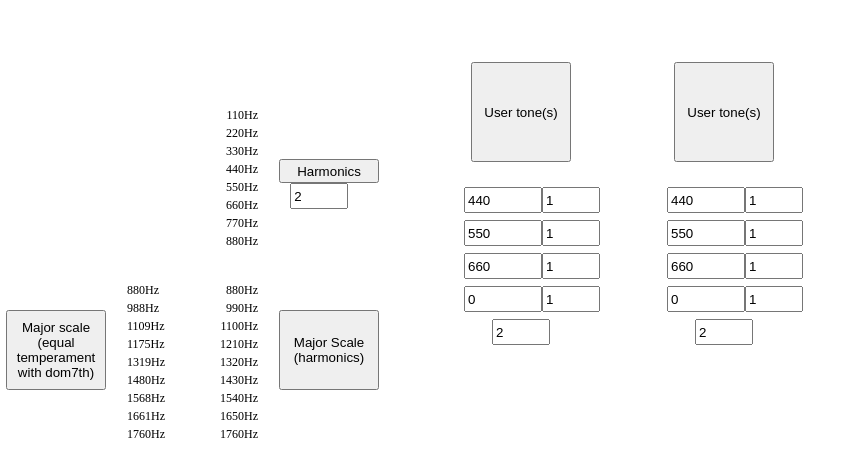
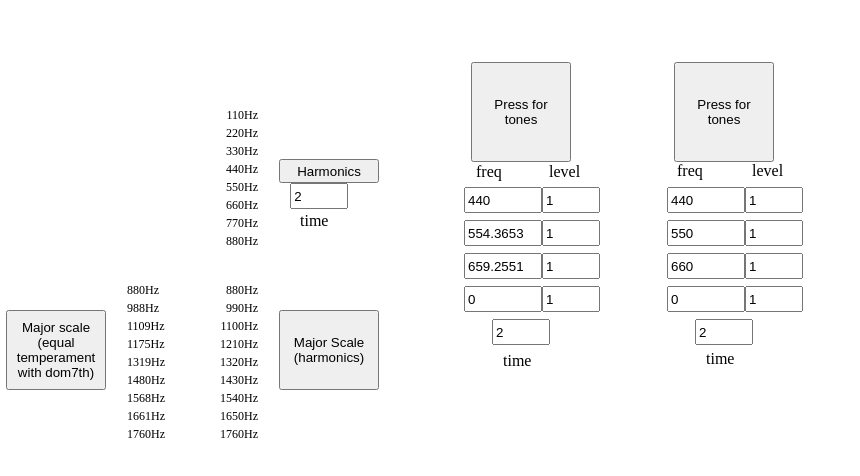
Before and after one commit to BobWalance/BobWalance.github.io, a plain HTML site: page index.html in a window 1280 px wide. Shown: the whole page, without its empty margins (0-860 px from the left). Drawn offline with Linux system fonts and the light colour scheme.

Commit message:
Add files via upload

```diff
--- a/index.html
+++ b/index.html
@@ -1,5 +1,5 @@
 <!DOCTYPE html>
-<html><head><meta name="GCD" content="YTk3ODQ3ZWZhN2I4NzZmMzBkNTEwYjJl380dab8f69318f6117b3054f3e23fd93"/>
+<html><head><meta name="GCD" content="YTk3ODQ3ZWZhN2I4NzZmMzBkNTEwYjJl2d97e4e91a27e2af645647a0ce234d4f"/>
   <meta charset="utf-8">
   <title>VER2</title>
   <meta name="generator" content="Google Web Designer 16.1.0.0530">
@@ -443,6 +443,55 @@ body * {
     height: 20px;
     top: 319px;
     left: 695px;
+}
+.gwd-span-112o {
+    position: absolute;
+    width: 57.2px;
+    height: 24px;
+    left: 503px;
+    top: 352px;
+}
+.gwd-span-1hg7 {
+    position: absolute;
+    width: 57.2px;
+    height: 24px;
+    left: 706px;
+    top: 350px;
+}
+.gwd-span-1wnc {
+    position: absolute;
+    width: 57.2px;
+    height: 24px;
+    top: 163px;
+    left: 476px;
+}
+.gwd-span-9m1p {
+    position: absolute;
+    width: 57.2px;
+    height: 24px;
+    top: 163px;
+    left: 549px;
+}
+.gwd-span-14fa {
+    position: absolute;
+    width: 57.2px;
+    height: 24px;
+    left: 677px;
+    top: 162px;
+}
+.gwd-span-1o55 {
+    position: absolute;
+    width: 57.2px;
+    height: 24px;
+    top: 162px;
+    left: 752px;
+}
+.gwd-span-1wn0 {
+    position: absolute;
+    width: 57.2px;
+    height: 24px;
+    left: 300px;
+    top: 212px;
 }</style>
   <script src="myMusicFunctions_1.js"></script>
   <script data-source="gwd_webcomponents_v1_min.js" data-version="2" data-exports-type="gwd_webcomponents_v1" src="gwd_webcomponents_v1_min.js"></script>
@@ -553,17 +602,17 @@ body * {
   <gwd-image source="4c50h.png" scaling="stretch" id="4c50h" class="gwd-image-1ovu gwd-image-12rl"></gwd-image>
   <gwd-image source="3c50h.png" scaling="stretch" id="3c50h_1" class="gwd-image-1iv4 gwd-image-h0dw"></gwd-image>
   <input type="number" id="harmonics_on_time" value="2" min="1" max="5" step="1" class="gwd-input-1y09">
-  <button id="button_17" class="gwd-button-1p8e">User tone(s)</button>
+  <button id="button_17" class="gwd-button-1p8e">Press for tones</button>
   <input type="number" id="frequency_1" value="440" min="0" max="10000" step="1" class="gwd-input-n1ei">
-  <input type="number" id="frequency_2" value="550" min="0" max="10000" step="1" class="gwd-input-10hv">
-  <input type="number" id="frequency_3" value="660" min="0" max="10000" step="1" class="gwd-input-ncl3">
+  <input type="number" id="frequency_2" value="554.3653" min="0" max="10000" step="1" class="gwd-input-10hv">
+  <input type="number" id="frequency_3" value="659.2551" min="0" max="10000" step="1" class="gwd-input-ncl3">
   <input type="number" id="frequency_4" value="0" min="0" max="10000" step="1" class="gwd-input-8sk2">
   <input type="number" id="amplitude_1" value="1" min="0" max="1" step="0.1" class="gwd-input-1hdp">
   <input type="number" id="amplitude_2" value="1" min="0" max="1" step="0.1" class="gwd-input-1x2a">
   <input type="number" id="amplitude_3" value="1" min="0" max="1" step="0.1" class="gwd-input-w37b">
   <input type="number" id="amplitude_4" value="1" min="0" max="1" step="0.1" class="gwd-input-qqcy">
   <input type="number" id="on_time" value="2" min="1" max="5" step="1" class="gwd-input-1xv8">
-  <button id="button_18" class="gwd-button-1936">User tone(s)</button>
+  <button id="button_18" class="gwd-button-1936">Press for tones</button>
   <input type="number" id="frequency_5" value="440" min="0" max="10000" step="1" class="gwd-input-18sd">
   <input type="number" id="frequency_6" value="550" min="0" max="10000" step="1" class="gwd-input-k1ax">
   <input type="number" id="frequency_7" value="660" min="0" max="10000" step="1" class="gwd-input-4fkw">
@@ -573,6 +622,6 @@ body * {
   <input type="number" id="amplitude_7" value="1" min="0" max="1" step="0.1" class="gwd-input-h1ab">
   <input type="number" id="amplitude_8" value="1" min="0" max="1" step="0.1" class="gwd-input-1bp4">
   <input type="number" id="on_time_5" value="2" min="1" max="5" step="1" class="gwd-input-1yeo">
-
+  <span class="gwd-span-112o">time</span><span class="gwd-span-1wn0">time</span><span class="gwd-span-1wnc">freq<br></span><span class="gwd-span-14fa">freq<br></span><span class="gwd-span-9m1p">level</span><span class="gwd-span-1o55">level</span><span class="gwd-span-1hg7">time</span>
 
 </body></html>
```
